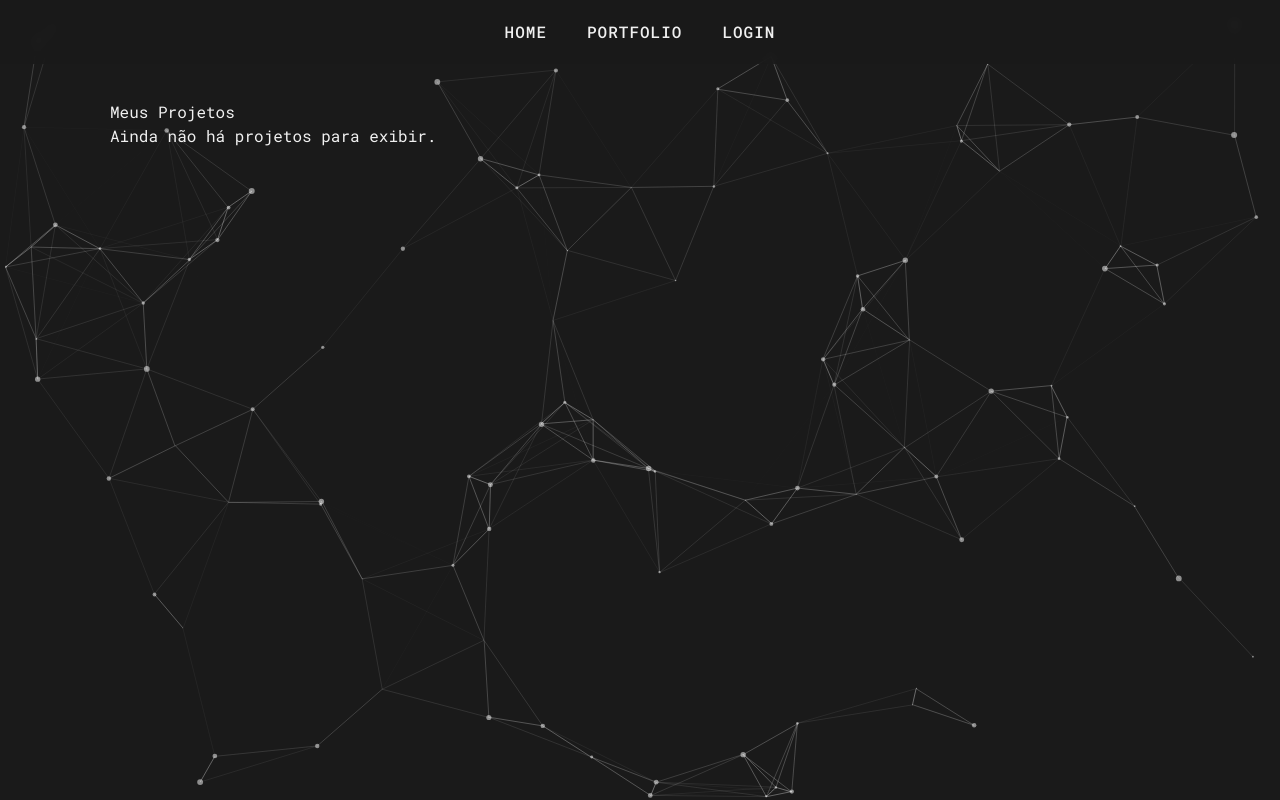
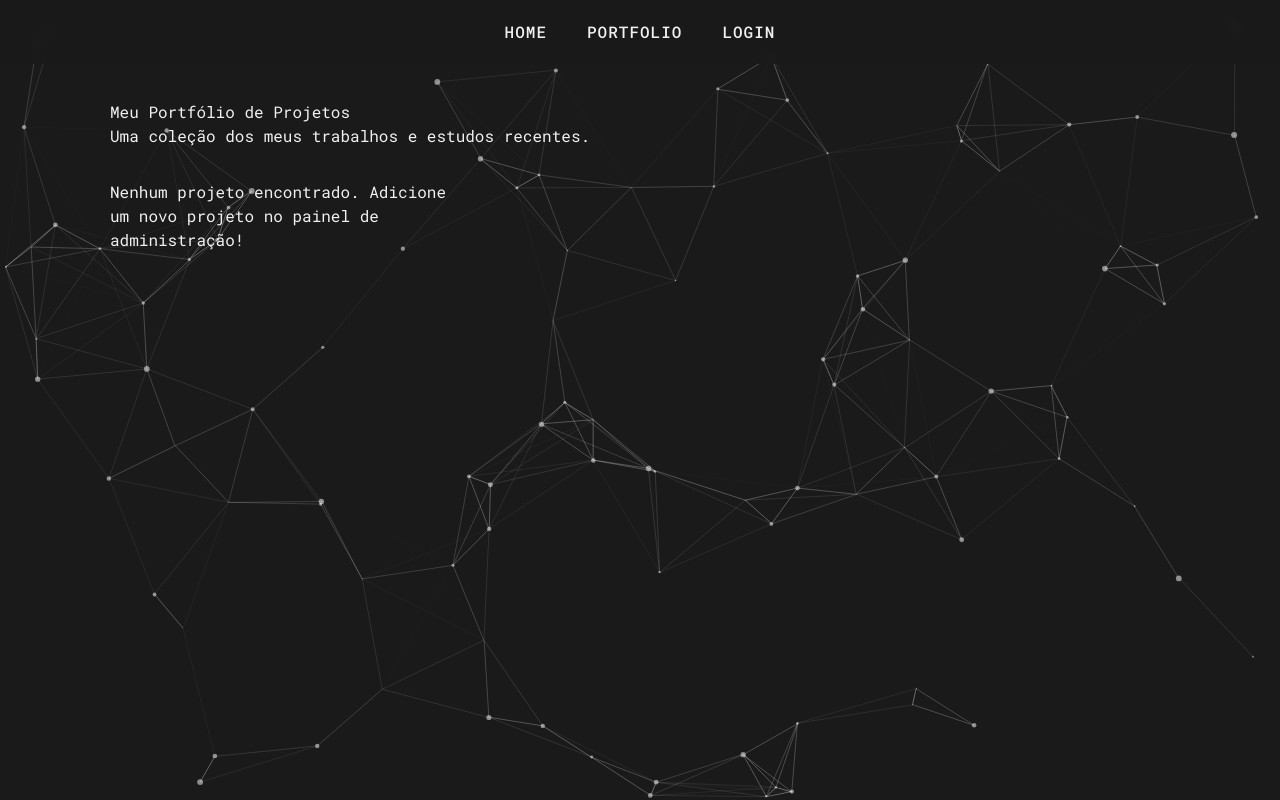
Before and after one commit to Ornilio-Neto/portifolio, a Flask app: page /portfolio in a window 1280 px wide. Run offline with Flask 3, Linux system fonts and the light colour scheme; data that the repository does not hold is empty; some libraries are stand-ins or nearby versions.

Commit message:
correcao

```diff
--- a/app/templates/index.html
+++ b/app/templates/index.html
@@ -1,27 +1,37 @@
 {% extends "base.html" %}
 
 {% block content %}
-    <div class="header-container">
-        <h1>Meus Projetos</h1>
-    </div>
+<div class="container">
+    <header class="portfolio-header">
+        <h1>Meu Portfólio de Projetos</h1>
+        <p>Uma coleção dos meus trabalhos e estudos recentes.</p>
+    </header>
 
-    {% if projects %}
     <div class="project-grid">
         {% for project in projects %}
         <div class="project-card">
-                    <a href="{{ url_for('main.project_detail', project_id=project.id) }}" class="project-link">
-                        <img src="{{ url_for('static', filename=project.image_filename) }}" alt="{{ project.title }}" class="project-image">
+            {# Apenas mostra a imagem se ela existir #}
+            {% if project.image_filename %}
+            <img src="{{ url_for('static', filename='uploads/' + project.image_filename) }}" alt="{{ project.title }}" class="project-image">
+            {% else %}
+            {# Opcional: mostrar uma imagem padrão se nenhuma for fornecida #}
+            <img src="{{ url_for('static', filename='images/default_project_image.png') }}" alt="Imagem padrão" class="project-image">
+            {% endif %}
+
             <div class="project-info">
                 <h3>{{ project.title }}</h3>
                 <p>{{ project.description }}</p>
+                <div class="project-links">
+                    <a href="{{ url_for('main.project_detail', project_id=project.id) }}" class="btn">Ver Detalhes</a>
+                    {% if project.link %}
+                    <a href="{{ project.link }}" class="btn-secondary" target="_blank">Ver Projeto</a>
+                    {% endif %}
                 </div>
-                    </a>
             </div>
+        </div>
+        {% else %}
+        <p>Nenhum projeto encontrado. Adicione um novo projeto no painel de administração!</p>
         {% endfor %}
     </div>
-    {% else %}
-        <div class="project-item">
-            <p>Ainda não há projetos para exibir.</p>
 </div>
-    {% endif %}
 {% endblock %}
```
Also changed, not shown: app/admin/forms.py (+9 -6 lines), app/templates/admin/project_form.html (+24 -0 lines). Lines whose indentation alone changed are shown as unchanged.
